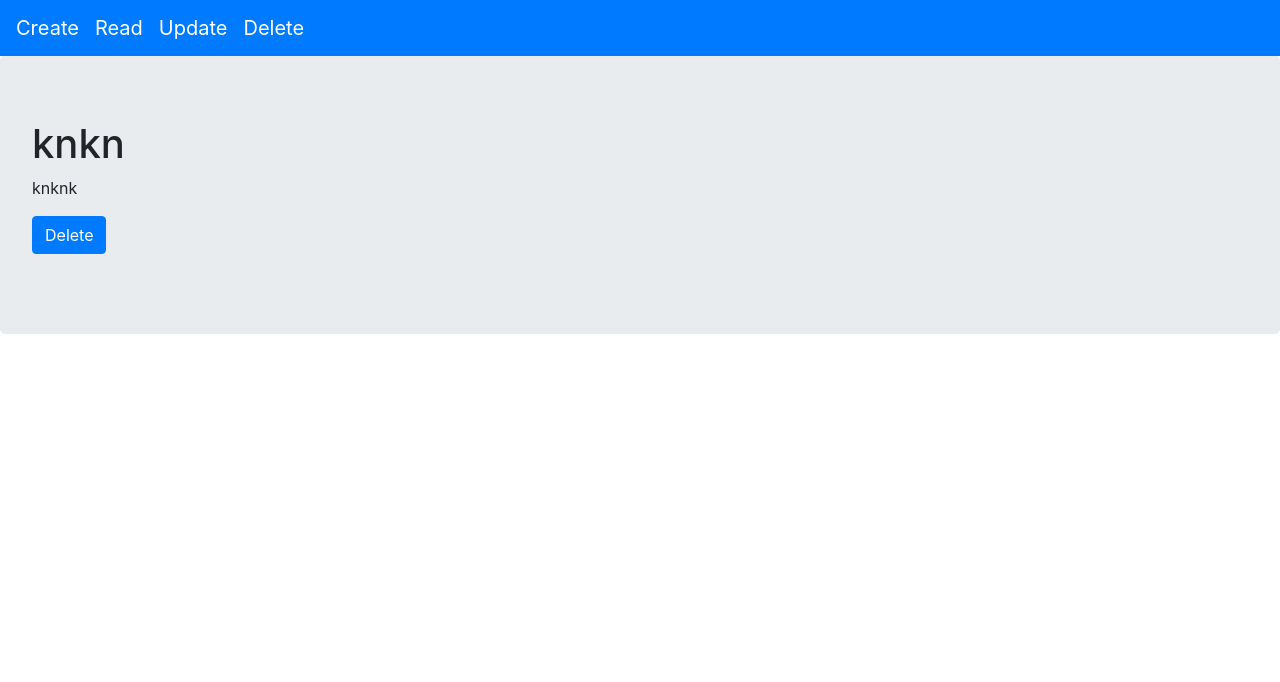
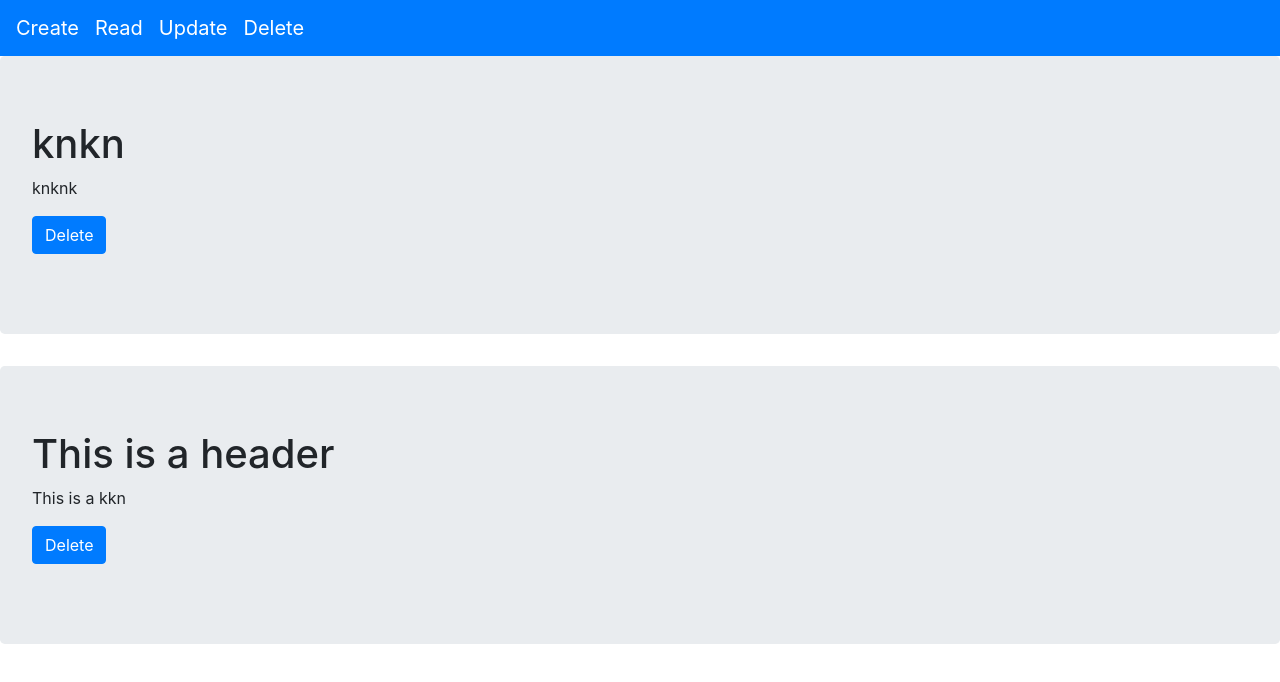
Before and after one commit to Dilansilva/MERN-CRUD, a React (Create React App) app: page /delete in a window 1280 px wide. Shown: the top 682 px of the page. Built offline with nearby package versions, Linux system fonts and the light colour scheme.

Commit message:
Did some changes to delete page

```diff
--- a/src/pages/Delete.js
+++ b/src/pages/Delete.js
@@ -16,7 +16,10 @@ export default class Delete extends Component {
                 <DeleteCard
                     heading="knkn"
                     body="knknk"
-                    // click={}
+                />
+                <DeleteCard
+                    heading="This is a header"
+                    body="This is a kkn"
                 />
 
             </>
```
